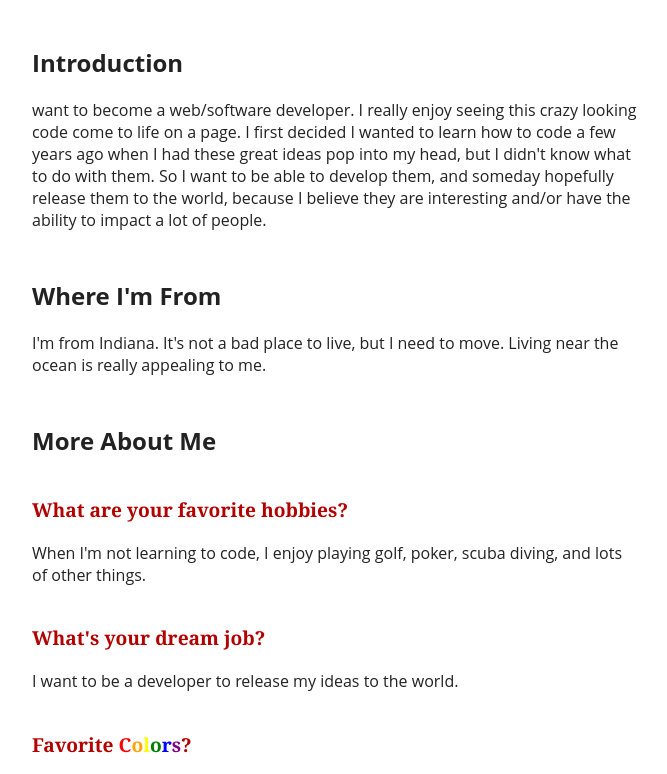
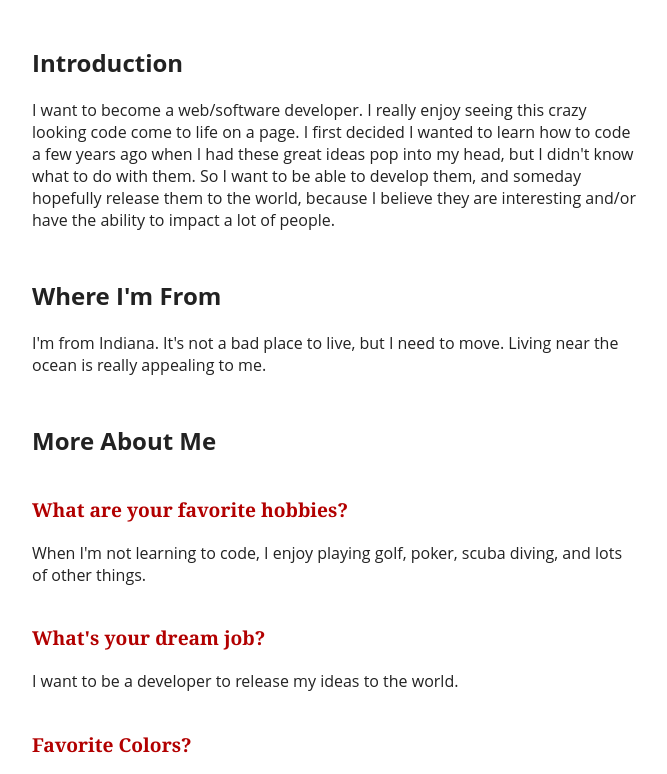
Before and after one commit to zcraig10/AboutMe, a plain HTML site: page index.html in a window 1280 px wide. Shown: the part 645-1419 px from the top of the page, without its empty margins (304-971 px from the left). Drawn offline with Linux system fonts and the light colour scheme.

Commit message:
web test

```diff
--- a/index.html
+++ b/index.html
@@ -14,7 +14,7 @@
 		</header>
 		<section class="introduction-section">
  			<h1>Introduction</h1>
-			<p>want to become a web/software developer. I really enjoy seeing this crazy looking code come to life on a page. I first decided I wanted to learn how to code a few years ago when I had these great ideas pop into my head, but I didn't know what to do with them. So I want to be able to develop them, and someday hopefully release them to the world, because I believe they are interesting and/or have the ability to impact a lot of people.</p>
+			<p>I want to become a web/software developer. I really enjoy seeing this crazy looking code come to life on a page. I first decided I wanted to learn how to code a few years ago when I had these great ideas pop into my head, but I didn't know what to do with them. So I want to be able to develop them, and someday hopefully release them to the world, because I believe they are interesting and/or have the ability to impact a lot of people.</p>
  		</section>
  		<section class="location-section">
  			<h1>Where I'm From</h1>
@@ -26,7 +26,7 @@
 			<p>When I'm not learning to code, I enjoy playing golf, poker, scuba diving, and lots of other things.<p>
  			<h2>What's your dream job?</h2>
 			<p>I want to be a developer to release my ideas to the world.</p>
- 			<h2>Favorite <font color="red">C</font><font color="orange">o</font><font color="yellow">l</font><font color="green">o</font><font color="blue">r</font><font color="purple">s</font>?</h2>
+ 			<h2>Favorite Colors?</h2>
  			<p>Ocean Blue/Green</p>
 			<h2>What's your background?</h2>
  			<p>I've had a few different jobs since college, but nothing I've been passionate about. In development terms, I've taken some html, css, and javascript classes at a local CC and done a lot on Codecademy, Khan Academy, etc.</p>
```
